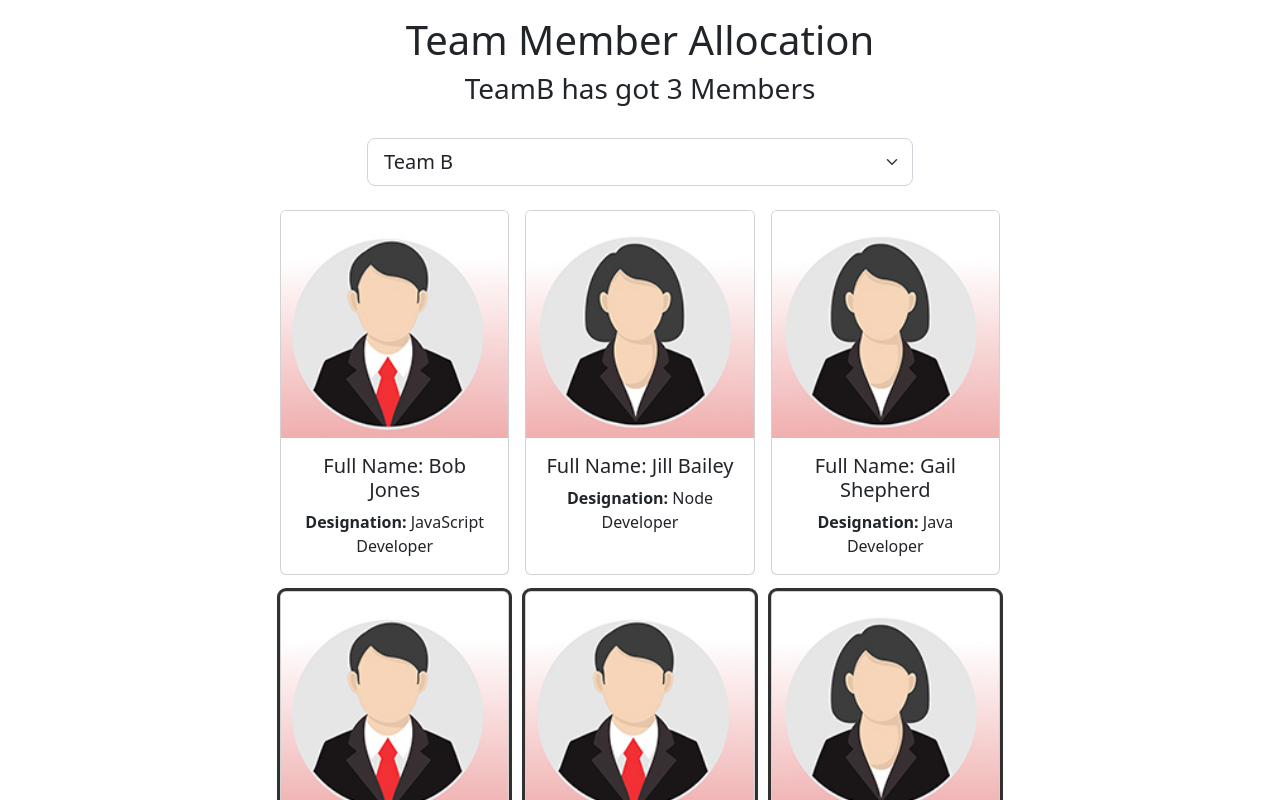
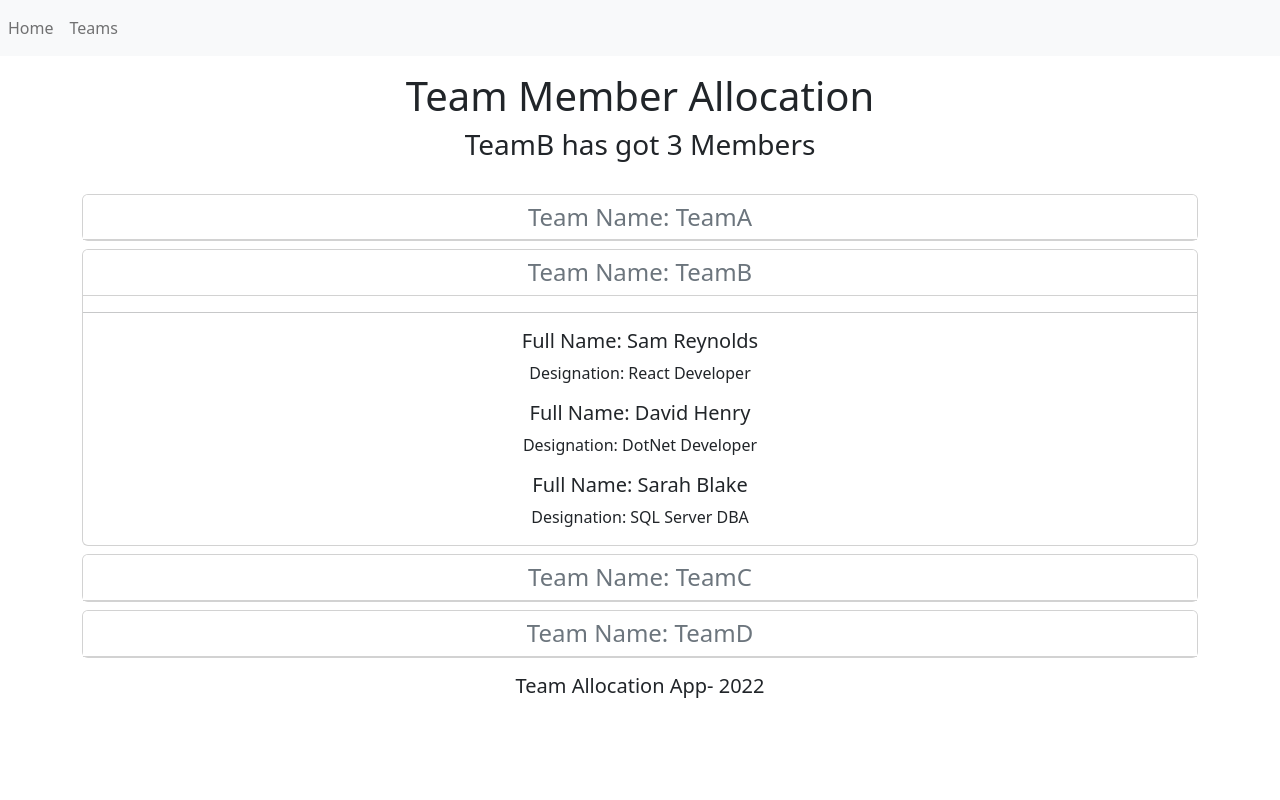
Before and after one commit to altontonn/Team-Allocation, a React (Create React App) app: page /GroupedTeamMembers in a window 1280 px wide. Shown: the top 800 px of the page. Built offline with nearby package versions, Linux system fonts and the light colour scheme.

Commit message:
add TeamMember files

```diff
--- a/package.json
+++ b/package.json
@@ -10,6 +10,7 @@
     "react": "^18.2.0",
     "react-bootstrap": "^2.7.0",
     "react-dom": "^18.2.0",
+    "react-router-dom": "^6.6.1",
     "react-scripts": "5.0.1",
     "web-vitals": "^2.1.4"
   },
--- a/src/App.css
+++ b/src/App.css
@@ -10,3 +10,9 @@
 h1, h2, h3, h4, h5, p {
   text-align: center;
 }
+
+@media screen and (max-width: 600px){
+  .card-collection {
+    grid-template-columns: 1fr;
+  }
+}
--- a/src/App.js
+++ b/src/App.js
@@ -1,8 +1,12 @@
 import { useState, useEffect } from "react";
+import { BrowserRouter as Router, Route, Routes } from "react-router-dom";
 import "./App.css";
 import Header from "./Header";
 import Employees from "./Employees";
 import Footer from "./Footer";
+import GroupedTeamMembers from "./GroupedTeamMembers";
+import Nav from "./Nav";
+import NotFound from "./NotFound";
 
 function App() {
   // eslint-disable-next-line
@@ -104,7 +108,6 @@
   }, [selectedTeam])
 
   function handleTeamSelectionChange(event) {
-    console.log(event.target.value);
     setTeam(event.target.value);
   }
   function handleEmployeeCardClick(event) {
@@ -114,15 +117,24 @@
   }
   return (
     <div className="App">
+      <Router>
+        <Nav />
         <Header selectedTeam={selectedTeam}
           teamMemberCount={employees.filter((employee) => employee.teamName === selectedTeam).length}
         />
-      <Employees employees={employees}
+        <Routes>
+          <Route path="/" element={<Employees employees={employees}
               selectedTeam={selectedTeam}
               handleEmployeeCardClick={handleEmployeeCardClick}
               handleTeamSelectionChange={handleTeamSelectionChange}
-      />
+            />}
+          >
+          </Route>
+          <Route path="/GroupedTeamMembers" element={<GroupedTeamMembers employees={employees} selectedTeam={selectedTeam} setTeam={setTeam}/>}></Route>
+          <Route path="*" element={<NotFound />}></Route>
+        </Routes>
         <Footer />
+      </Router>
     </div>
   );
 }
--- a/src/Employees.jsx
+++ b/src/Employees.jsx
@@ -1,6 +1,6 @@
 import React from "react";
-import femaleProfile from "./images/femaleProfile.jpg";
-import maleProfile from "./images/maleProfile.jpg";
+import Teams from "./Teams";
+import TeamMembers from "./TeamMembers";
 
 const Employees = ({employees, selectedTeam, handleEmployeeCardClick, handleTeamSelectionChange}) => {
 
@@ -8,29 +8,13 @@
     <main className="container">
       <div className="row justify-content-center mt-3 mb-3">
         <div className="col-6">
-          <select className="form-select form-select-lg" value={selectedTeam} onChange={handleTeamSelectionChange}>
-            <option value="TeamA">Team A</option>
-            <option value="TeamB">Team B</option>
-            <option value="TeamC">Team C</option>
-            <option value="TeamD">Team D</option>
-          </select>
+          <Teams selectedTeam={selectedTeam} handleTeamSelectionChange={handleTeamSelectionChange}/>
         </div>
       </div>
       <div className="row justify-content-center mt-3 mb-3">
         <div className="col-8">
           <div className="card-collection">
-            {employees.map((employee) => (
-            <div key={employee.id} sid={employee.id} className={(employee.teamName === selectedTeam ? "card m-2 standout" : "card m-2")} style={{ cursor: "pointer" }} onClick={handleEmployeeCardClick}>
-              {employee.gender === "male" ? (
-                <img src={maleProfile}  className="card-img-top" alt="male profile" />) : (<img src={femaleProfile} className="card-img-top" alt="male profile"/>)}
-                <div className="card-body">
-                  <h5 className="card-title">Full Name: {employee.fullName}</h5>
-                  <p className="card-text">
-                    <b>Designation:</b> {employee.designation}
-                  </p>
-                </div>
-            </div>
-            ))}
+            <TeamMembers employees={employees} handleEmployeeCardClick={handleEmployeeCardClick} selectedTeam={selectedTeam}/>
           </div>
         </div>
       </div>
--- /dev/null
+++ b/src/GroupedTeamMembers.jsx
@@ -0,0 +1,81 @@
+import { useState } from "react";
+
+const GroupedTeamMembers = ({employees, selectedTeam, setTeam}) => {
+  const [groupedEmployees, setGroupedData] = useState(groupTeamMembers());
+  function groupTeamMembers() {
+    let teams = [];
+
+    //Team A
+    let teamAMembers = employees.filter((employee) => employee.teamName === "TeamA");
+    let teamA = {
+      team: "TeamA",
+      members: teamAMembers,
+      collapsed: selectedTeam === "TeamA" ? false : true
+    }
+    teams.push(teamA);
+
+    //Team B
+    let teamBMembers = employees.filter((employee) => employee.teamName === "TeamB");
+    let teamB = {
+      team: "TeamB",
+      members: teamBMembers,
+      collapsed: selectedTeam === "TeamB" ? false : true
+    }
+    teams.push(teamB);
+
+    //Team C
+    let teamCMembers = employees.filter((employee) => employee.teamName === "TeamC");
+    let teamC = {
+      team: "TeamC",
+      members: teamCMembers,
+      collapsed: selectedTeam === "TeamC" ? false : true
+    }
+    teams.push(teamC);
+
+    //Team D
+    let teamDMembers = employees.filter((employee) => employee.teamName === "TeamD");
+    let teamD = {
+      team: "TeamD",
+      members: teamDMembers,
+      collapsed: selectedTeam === "TeamD" ? false : true
+    }
+    teams.push(teamD);
+    return teams;
+  }
+  function handleTeamClick(event) {
+    let transformedGroupData = groupedEmployees.map((groupedData) => groupedData.team === event.currentTarget.id ? {...groupedData, collapsed : !groupedData.collapsed} : groupedData);
+    setGroupedData(transformedGroupData);
+    setTeam(event.currentTarget.id)
+  }
+    return (
+      <main className="container">
+        {
+          groupedEmployees.map((item) => {
+            return (
+              <div key={item.team} className="card mt-2" style={{cursor: "pointer"}}>
+                <h4 id={item.team} className="card-header text-secondary bg-white" onClick={handleTeamClick}>
+                  Team Name: {item.team}
+                </h4>
+                <div id = {"collapse_" + item.team} className={item.collapsed === true ? "collapse" : ""}>
+                  <hr/>
+                  {
+                    item.members.map((member) => {
+                      return (
+                        <div className="mt-2">
+                          <h5 className="card-title mt-2">
+                            <span className="text-dark">Full Name: {member.fullName}</span>
+                          </h5>
+                          <p>Designation: {member.designation}</p>
+                        </div>
+                      )
+                    })
+                  }
+                </div>
+              </div>
+            )
+          })
+        }
+      </main>
+    );
+  };
+  export default GroupedTeamMembers;
--- a/src/Header.jsx
+++ b/src/Header.jsx
@@ -4,7 +4,7 @@
       <div className="row justify-content-center mt-3 mb-4">
         <div className="col-8">
           <h1>Team Member Allocation</h1>
-          <h3>{selectedTeam} has got {teamMemberCount} Members</h3>
+          <h3>{selectedTeam} has got {teamMemberCount} {teamMemberCount === 1 ? "Member" : "Members"}</h3>
         </div>
       </div>
     </header>
--- /dev/null
+++ b/src/Nav.jsx
@@ -0,0 +1,17 @@
+import { Link } from "react-router-dom";
+
+const Nav = () => {
+  return (
+    <nav className="navbar navbar-expand-lg navbar-light bg-light">
+      <ul className="navbar-nav me-auto mb-2 mb-lg-0">
+        <li className="nav-item">
+          <Link className="nav-link" to="/">Home</Link>
+        </li>
+        <li className="nav-item">
+          <Link className="nav-link" to="/GroupedTeamMembers">Teams</Link>
+        </li>
+      </ul>
+    </nav>
+  );
+};
+export default Nav;
--- /dev/null
+++ b/src/NotFound.jsx
@@ -0,0 +1,12 @@
+const NotFound = () => {
+    return (
+      <header className="container">
+        <div className="row justify-content-center mt-3 mb-4">
+          <div className="col-8">
+            <h1 className="text-danger">404 - Page Not Found</h1>
+          </div>
+        </div>
+      </header>
+    );
+  };
+  export default NotFound;
--- /dev/null
+++ b/src/TeamMemberCard.jsx
@@ -0,0 +1,17 @@
+import maleProfile from "./images/maleProfile.jpg";
+import femaleProfile from "./images/femaleProfile.jpg";
+const TeamMemberCard = ({ employee, handleEmployeeCardClick, selectedTeam }) => {
+  return (
+    <div key={employee.id} id={employee.id} className={(employee.teamName === selectedTeam ? "card m-2 standout" : "card m-2")} style={{ cursor: "pointer" }} onClick={handleEmployeeCardClick}>
+    {employee.gender === "male" ? (
+      <img src={maleProfile}  className="card-img-top" alt="male profile" />) : (<img src={femaleProfile} className="card-img-top" alt="male profile"/>)}
+      <div key={employee.id} className="card-body">
+        <h5 className="card-title">Full Name: {employee.fullName}</h5>
+        <p className="card-text">
+          <b>Designation:</b> {employee.designation}
+        </p>
+      </div>
+    </div>
+  );
+};
+export default TeamMemberCard;
--- /dev/null
+++ b/src/TeamMembers.jsx
@@ -0,0 +1,9 @@
+import TeamMemberCard from "./TeamMemberCard";
+const TeamMembers = ({ employees, handleEmployeeCardClick, selectedTeam }) => {
+  return (
+    employees.map((employee) => (
+      <TeamMemberCard employee={employee} handleEmployeeCardClick={handleEmployeeCardClick} selectedTeam={selectedTeam} />
+    ))
+  );
+};
+export default TeamMembers;
--- /dev/null
+++ b/src/Teams.jsx
@@ -0,0 +1,11 @@
+const Teams = ({selectedTeam, handleTeamSelectionChange}) => {
+  return (
+    <select className="form-select form-select-lg" value={selectedTeam} onChange={handleTeamSelectionChange}>
+      <option value="TeamA">Team A</option>
+      <option value="TeamB">Team B</option>
+      <option value="TeamC">Team C</option>
+      <option value="TeamD">Team D</option>
+    </select>
+  )
+}
+export default Teams;
```
Also changed, not shown: 1 other file (tests, documents, lock files or other folders). Lines whose indentation alone changed are shown as unchanged.
